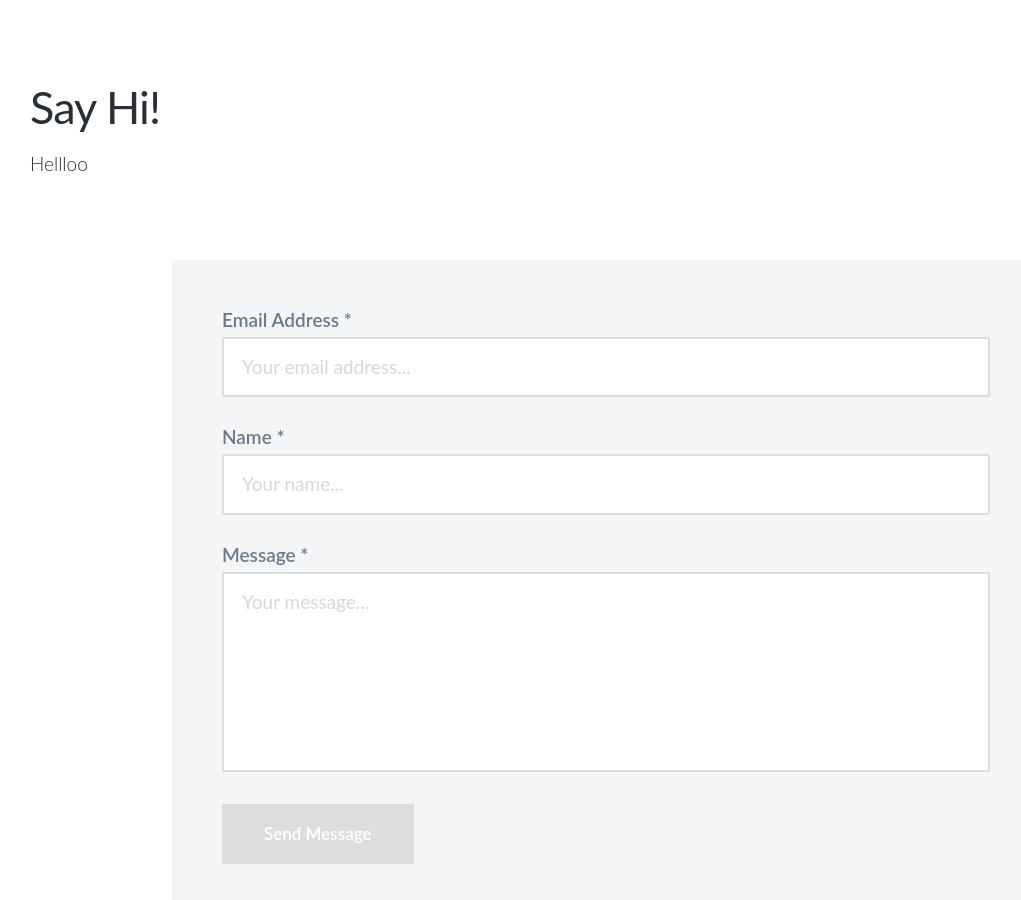
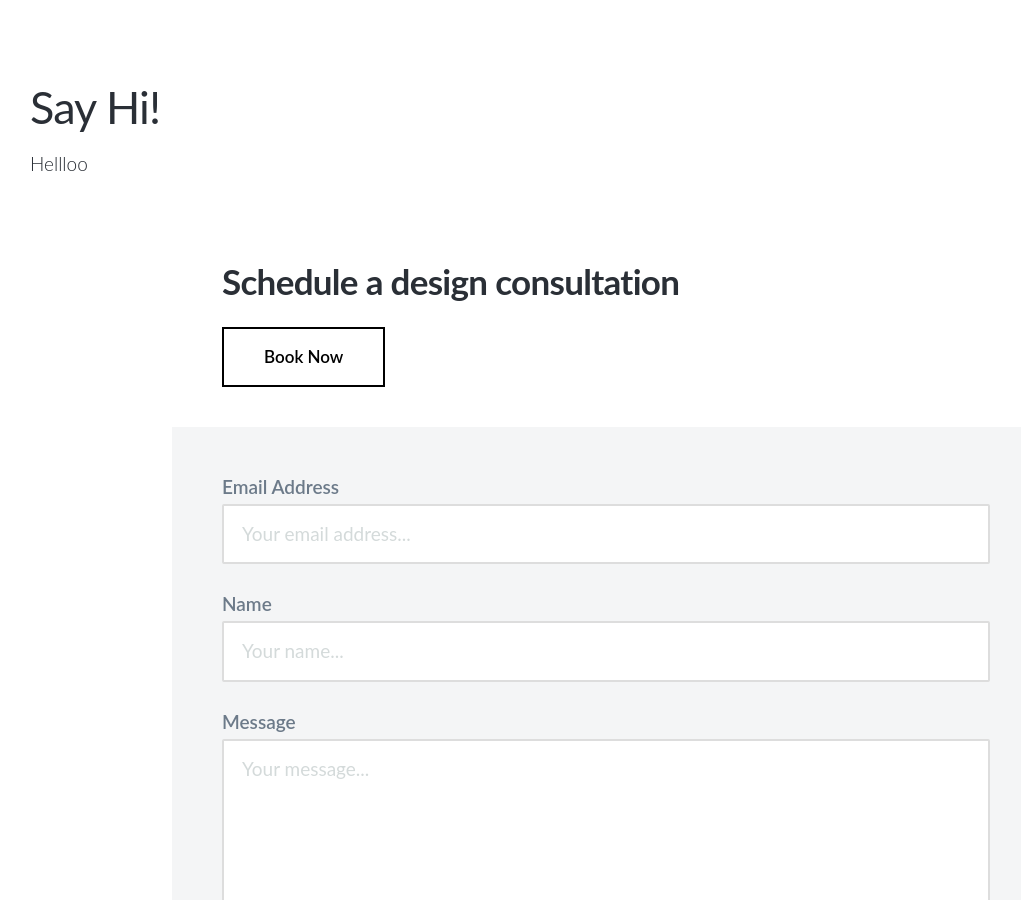
Before and after one commit to luiscielak/fourwalls, a Jekyll site: the page built from _pages/contact.md, in a window 1280 px wide and 900 px high, scrolled down 226 px. Shown: the whole window, without its empty margins (34-1055 px from the left). Built offline with Jekyll 4.4.1, drawn with Linux system fonts in a browser that asks for light colours; nearby versions of some CDN libraries; some web fonts are replaced.

Commit message:
Update contact form

```diff
--- a/_includes/contact-form.html
+++ b/_includes/contact-form.html
@@ -3,17 +3,17 @@
 	<form method="post" action="{{ site.data.settings.contact_settings.form_action }}" id="contact-form">
 
 		<div class="contact-form__item">
-			<label class="contact-form__label">Email Address *</label>
+			<label class="contact-form__label">Email Address</label>
 			<input type="text" name="email" placeholder="Your email address..." class="contact-form__input">
 		</div>
 
 		<div class="contact-form__item">
-			<label class="contact-form__label">Name *</label>
+			<label class="contact-form__label">Name</label>
 			<input type="text" name="name" placeholder="Your name..." class="contact-form__input">
 		</div>
 
 		<div class="contact-form__item">
-			<label class="contact-form__label">Message *</label>
+			<label class="contact-form__label">Message</label>
 			<textarea name="message" placeholder="Your message..." class="contact-form__textarea"></textarea>
 		</div>
 
@@ -22,7 +22,7 @@
 		<input type="text" name="_gotcha" style="display: none;" class="contact-form__gotcha" val="">
 
 		<div class="contact-form__item">
-			<input type="submit" value="{{ site.data.settings.contact_settings.send_button_text }}" class="button button--large">
+			<input type="submit" value="{{ site.data.settings.contact_settings.send_button_text }}" class="button button--large button--overlay">
 		</div>
 
 	</form>
--- a/_pages/contact.md
+++ b/_pages/contact.md
@@ -4,6 +4,11 @@ subtitle: Hellloo
 featured_image: /images/demo/demo-landscape.jpg
 ---
 
+
+## Schedule a design consultation
+
+<a href="https://calendly.com/4wallsid/30min" class="button button--large button--overlay">Book Now</a>
+
 {% include contact-form.html %}
 
 We've made a contact form that you can use with [Formspree](https://formspree.io/create/jekyllthemes) to handle up to 50 submissions per month for free. You could also easily switch out the end-point to use another contact form service.
```
